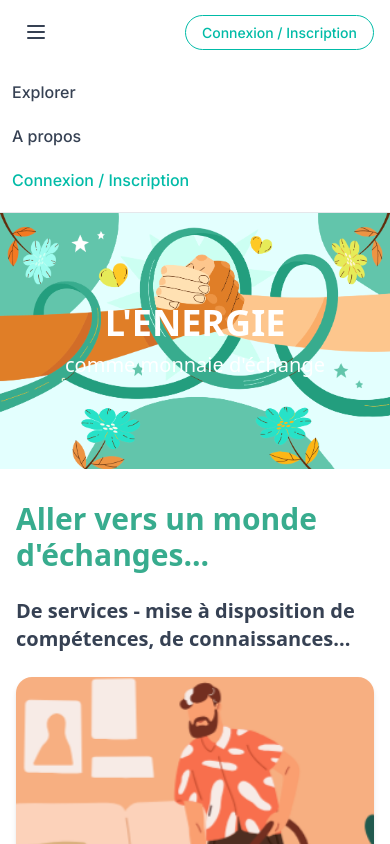
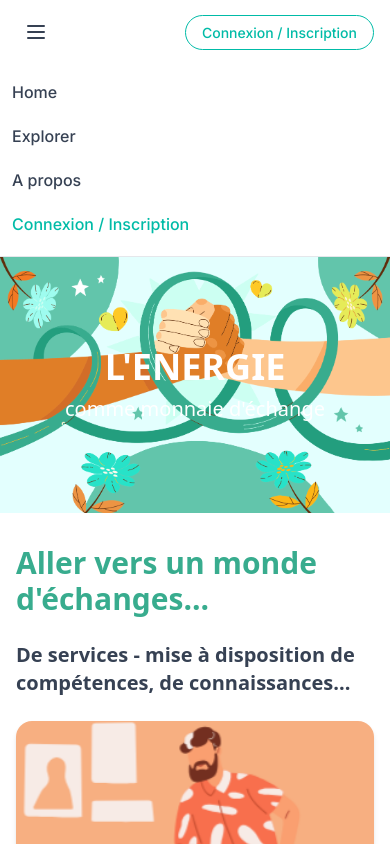
Before and after one commit to Habibhnini/e-changes, a Next.js app: page / in a window 390 px wide. Both pictures are taken after a click on the button 36 px from the left and 32 px from the top of the page. Shown: the top 844 px of the page. Built offline with nearby package versions, Linux system fonts and the light colour scheme.

Commit message:
fix navbar mobile

```diff
--- a/src/app/components/Navbar.tsx
+++ b/src/app/components/Navbar.tsx
@@ -163,13 +163,19 @@ const Navbar: React.FC<NavbarProps> = ({
         <div className="sm:hidden">
           <div className="pt-2 pb-3 space-y-1">
             <Link
+              href="/"
+              className="block px-3 py-2 text-base font-medium text-gray-700 hover:text-gray-900 hover:bg-gray-50"
+            >
+              Home
+            </Link>
+            <Link
               href="/explorer"
               className="block px-3 py-2 text-base font-medium text-gray-700 hover:text-gray-900 hover:bg-gray-50"
             >
               Explorer
             </Link>
             <Link
-              href="#"
+              href="/apropos"
               className="block px-3 py-2 text-base font-medium text-gray-700 hover:text-gray-900 hover:bg-gray-50"
             >
               A propos
--- a/src/app/components/NotificationDropdown.tsx
+++ b/src/app/components/NotificationDropdown.tsx
@@ -67,7 +67,7 @@ const NotificationDropdown: React.FC = () => {
       </button>
 
       {open && (
-        <div className="absolute right-[-40px] mt-2 w-80 bg-white border border-gray-200 shadow-lg rounded-md z-50">
+        <div className="absolute right-[-70px] mt-2 w-80 bg-white border border-gray-200 shadow-lg rounded-md z-50">
           <div className="p-3 border-b font-semibold text-gray-700">
             Notifications
           </div>
```
